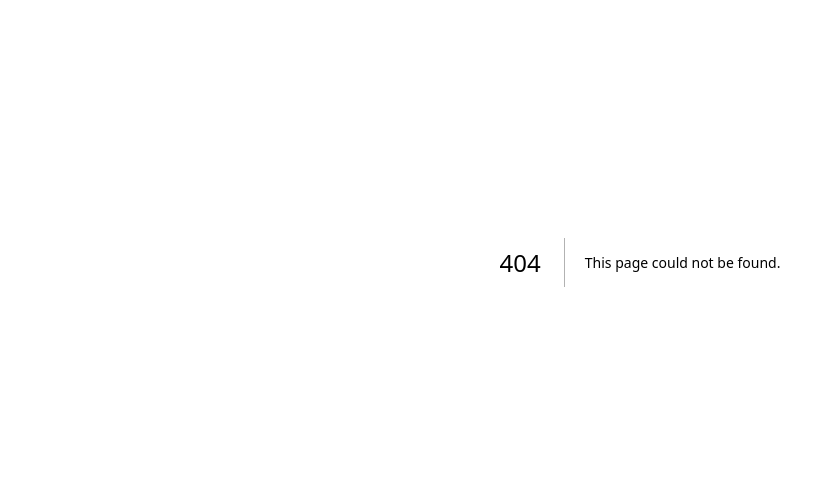
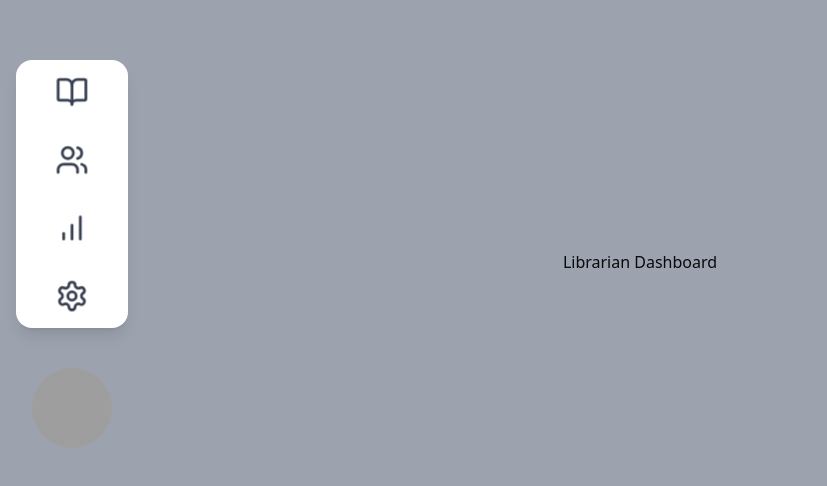
Before and after one commit to heidernmyx/library-ni-fritz, a Next.js app: page /librarian_dashboard in a window 1280 px wide. Before the commit this address had no page. Shown: the part 138-624 px from the top of the page, without its empty margins (0-827 px from the left). Built offline with nearby package versions, Linux system fonts and the light colour scheme; grey boxes are pictures that could not be loaded.

Commit message:
middleware, librarian dboard update

```diff
--- /dev/null
+++ b/app/librarian_dashboard/layout.tsx
@@ -0,0 +1,189 @@
+"use client";
+// TODO: Rename to layout.tsx for librarian
+
+import { useState } from "react";
+import Link from "next/link";
+import { usePathname } from "next/navigation";
+import { motion, AnimatePresence } from "framer-motion";
+import { Button } from "@/components/ui/button";
+import { Avatar, AvatarFallback, AvatarImage } from "@/components/ui/avatar";
+import { BookOpen, Users, BarChart, Settings } from "lucide-react";
+import { cn } from "@/lib/utils";
+import {
+  Drawer,
+  DrawerClose,
+  DrawerContent,
+  DrawerDescription,
+  DrawerHeader,
+  DrawerTitle,
+  DrawerTrigger,
+} from "@/components/ui/drawer";
+
+const navItems = [
+  { href: "/librarian/books", label: "Manage Books", icon: BookOpen },
+  { href: "/librarian/users", label: "Manage Users", icon: Users },
+  { href: "/librarian/reports", label: "Reports", icon: BarChart },
+  { href: "/librarian/settings", label: "Settings", icon: Settings },
+];
+
+export default function LibrarianLayout({
+  children,
+}: {
+  children: React.ReactNode;
+}) {
+  const [hoveredNavIndex, setHoveredNavIndex] = useState<number | null>(null);
+  //   const [isMobile, setIsMobile] = useState(false);
+  const pathname = usePathname();
+
+  //   useEffect(() => {
+  //     const checkMobile = () => setIsMobile(window.innerWidth < 768);
+  //     checkMobile();
+  //     window.addEventListener("resize", checkMobile);
+  //     return () => window.removeEventListener("resize", checkMobile);
+  //   }, []);
+
+  const isAnyNavHovered = hoveredNavIndex !== null;
+
+  return (
+    <div className="flex min-h-screen bg-gray-400 relative">
+      {/* Dynamic Islands Container */}
+      <div className="fixed left-4 top-1/2 transform -translate-y-1/2 z-50 flex flex-col space-y-6">
+        {/* Navigation Dynamic Island */}
+        <div className="bg-white flex flex-col justify-center items-center gap-7 py-3 rounded-2xl shadow-lg">
+          {navItems.map((item, index) => {
+            const Icon = item.icon;
+            const isActive = pathname === item.href;
+
+            return (
+              <Link key={item.href} href={item.href}>
+                <motion.div
+                  whileHover={{
+                    scale: 1.3,
+                    rotate: 10,
+                    transition: { type: "spring", stiffness: 300, damping: 10 },
+                  }}
+                  whileTap={{ scale: 0.95 }}
+                  animate={
+                    !isAnyNavHovered
+                      ? {
+                          scale: [1, 1.05, 1],
+                        }
+                      : {}
+                  }
+                  transition={
+                    !isAnyNavHovered
+                      ? {
+                          duration: 3,
+                          repeat: Infinity,
+                          repeatType: "loop",
+                          ease: "easeInOut",
+                        }
+                      : {}
+                  }
+                  className="flex relative"
+                  onMouseEnter={() => setHoveredNavIndex(index)}
+                  onMouseLeave={() => setHoveredNavIndex(null)}
+                >
+                  <Button
+                    variant="ghost"
+                    className={cn(
+                      "p-4 rounded-full transition-transform transform relative overflow-hidden",
+                      isActive
+                        ? "bg-blue-500 text-white"
+                        : "text-gray-700 hover:bg-gray-200"
+                    )}
+                    aria-label={item.label}
+                  >
+                    {/* Animated Background */}
+                    <motion.span
+                      className="absolute inset-0 bg-gradient-to-r from-blue-400 to-blue-600 rounded-full"
+                      initial={{ opacity: 0, scale: 0.8 }}
+                      animate={{ opacity: isActive ? 1 : 0 }}
+                      transition={{ duration: 0.3 }}
+                    />
+                    <Icon className="h-8 w-8 relative z-10" />
+                  </Button>
+
+                  {/* Floating Label */}
+                  <AnimatePresence>
+                    {hoveredNavIndex === index && (
+                      <motion.div
+                        initial={{ opacity: 0, x: -10 }}
+                        animate={{ opacity: 1, x: 0 }}
+                        exit={{ opacity: 0, x: -10 }}
+                        transition={{ duration: 0.2 }}
+                        className="absolute left-full ml-2 bg-gray-800 text-white text-sm px-2 py-1 rounded-md whitespace-nowrap"
+                      >
+                        {item.label}
+                      </motion.div>
+                    )}
+                  </AnimatePresence>
+                </motion.div>
+              </Link>
+            );
+          })}
+        </div>
+        {/* Profile Dynamic Island */}
+        <div className="mt-6">
+          <Drawer>
+            <DrawerTrigger asChild>
+              <motion.div
+                initial={{ opacity: 0, scale: 0.8 }}
+                animate={{ opacity: 1, scale: 1 }}
+                transition={{ duration: 0.5, delay: 0.2 }}
+                className="flex justify-center items-center rounded-full p-4 cursor-pointer relative overflow-hidden" // Fixed typo: added space
+              >
+                {/* Animated Background */}
+                <motion.div
+                  className="absolute inset-0 bg-gradient-to-r from-purple-400 to-pink-600 rounded-full"
+                  initial={{ opacity: 0, scale: 1 }}
+                  animate={{ opacity: 0.7, scale: 1.2 }}
+                  transition={{
+                    repeat: Infinity,
+                    repeatType: "mirror",
+                    duration: 4,
+                    ease: "easeInOut",
+                  }}
+                />
+                <Avatar className="h-16 w-16 md:h-20 md:w-20 relative z-10">
+                  <AvatarImage src="/avatars/01.png" alt="User Avatar" />
+                  <AvatarFallback className="bg-green-300">JD</AvatarFallback>
+                </Avatar>
+              </motion.div>
+            </DrawerTrigger>
+            <DrawerContent className="w-full max-w-[600px]">
+              <DrawerHeader>
+                <DrawerTitle>Profile</DrawerTitle>
+                <DrawerClose className="absolute top-4 right-4" />
+              </DrawerHeader>
+              <DrawerDescription>
+                {/* Profile Content */}
+                <div className="flex flex-col items-center space-y-6 mt-6">
+                  <Avatar className="h-24 w-24">
+                    <AvatarImage src="/avatars/01.png" alt="User Avatar" />
+                    <AvatarFallback>JD</AvatarFallback>
+                  </Avatar>
+                  <h2 className="text-2xl font-semibold">John Doe</h2>
+                  <p className="text-gray-600">johndoe@example.com</p>
+                  <Link href="/librarian/profile">
+                    <Button className="mt-4">View Profile</Button>
+                  </Link>
+                  <Button variant="destructive" className="mt-2">
+                    Logout
+                  </Button>
+                </div>
+              </DrawerDescription>
+            </DrawerContent>
+          </Drawer>
+        </div>
+      </div>
+
+      {/* Main Content */}
+      <div className="flex-1 flex justify-center items-center h-screen flex-col">
+        <main className="flex flex-col justify-center items-center">
+          {children}
+        </main>
+      </div>
+    </div>
+  );
+}
--- /dev/null
+++ b/app/librarian_dashboard/page.tsx
@@ -0,0 +1,11 @@
+import LibrarianLayout from '@/components/librarianLayout'
+import React from 'react'
+
+export default function LibrarianPage () {
+  return (
+    // <LibrarianLayout/>
+    <>
+      Librarian Dashboard
+    </>
+  )
+}
--- a/app/page.tsx
+++ b/app/page.tsx
@@ -1,5 +1,7 @@
 "use client"
 
+
+import React from "react"
 import EntryPoint from "@/components/entrypoint"
 import { SessionProvider } from "next-auth/react"
 
```
Also changed, not shown: components/entrypoint.tsx (+34 -1 lines), components/ui/progress.tsx (+7 -6 lines), hooks/use-search.ts (+7 -7 lines), middleware.tsx (+17 -38 lines).
